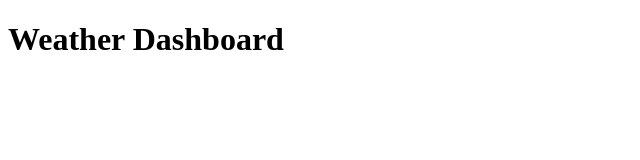
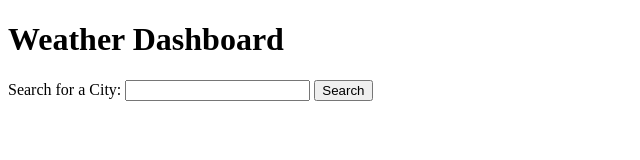
Before and after one commit to jmayfield777/Server-Side-APIs-Challenge-Weather-Dashboard, a plain HTML site: page index.html in a window 1280 px wide. Shown: the whole page, without its empty margins (0-640 px from the left). Drawn offline with Linux system fonts and the light colour scheme.

Commit message:
cleaned up search form in index.html

```diff
--- a/index.html
+++ b/index.html
@@ -8,6 +8,21 @@
     <header>
         <h1>Weather Dashboard</h1>
     </header>
+    <div class="container">
+      <div class="search-container">
+        <form id="search-form">
+          <label for="city-input">Search for a City: </label>
+          <input
+            type="text"
+            class="input"
+            id="city-input"
+            name="city"
+            required
+          />
+          <button type="submit" class="button">Search</button>
+        </form>
+      </div>
+    </div>
   </body>
   <script src="./assets/js/script.js"></script>
 </html>
```
